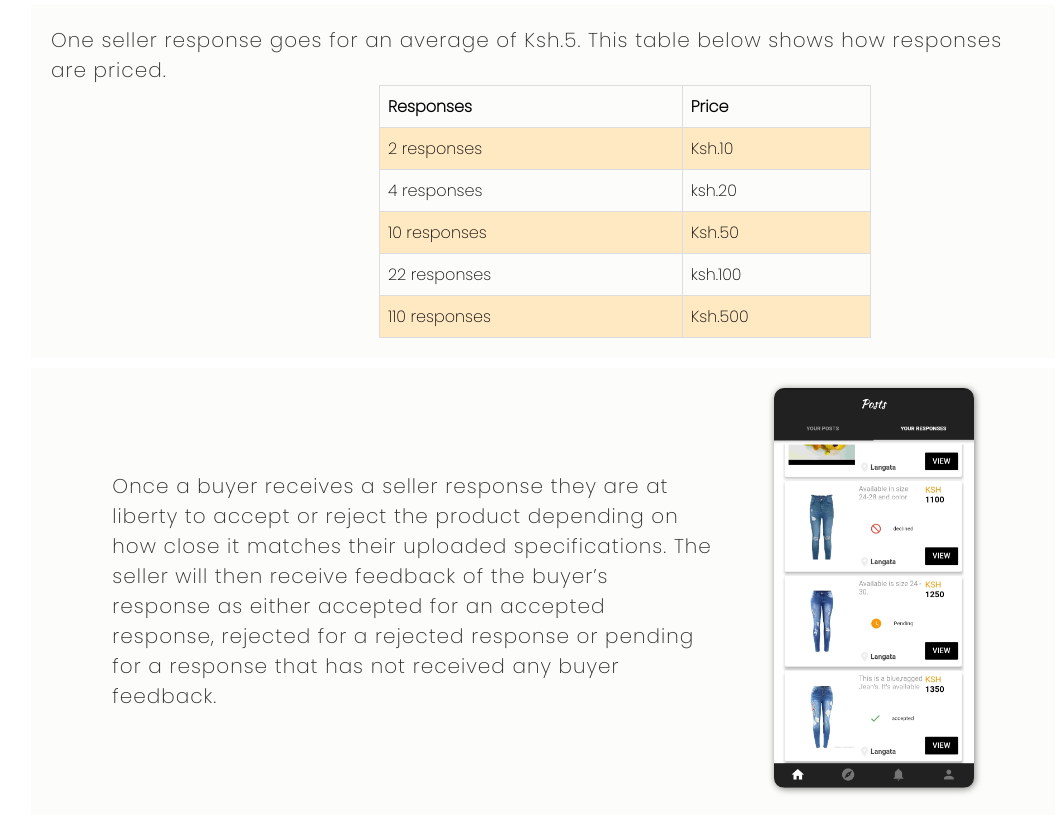
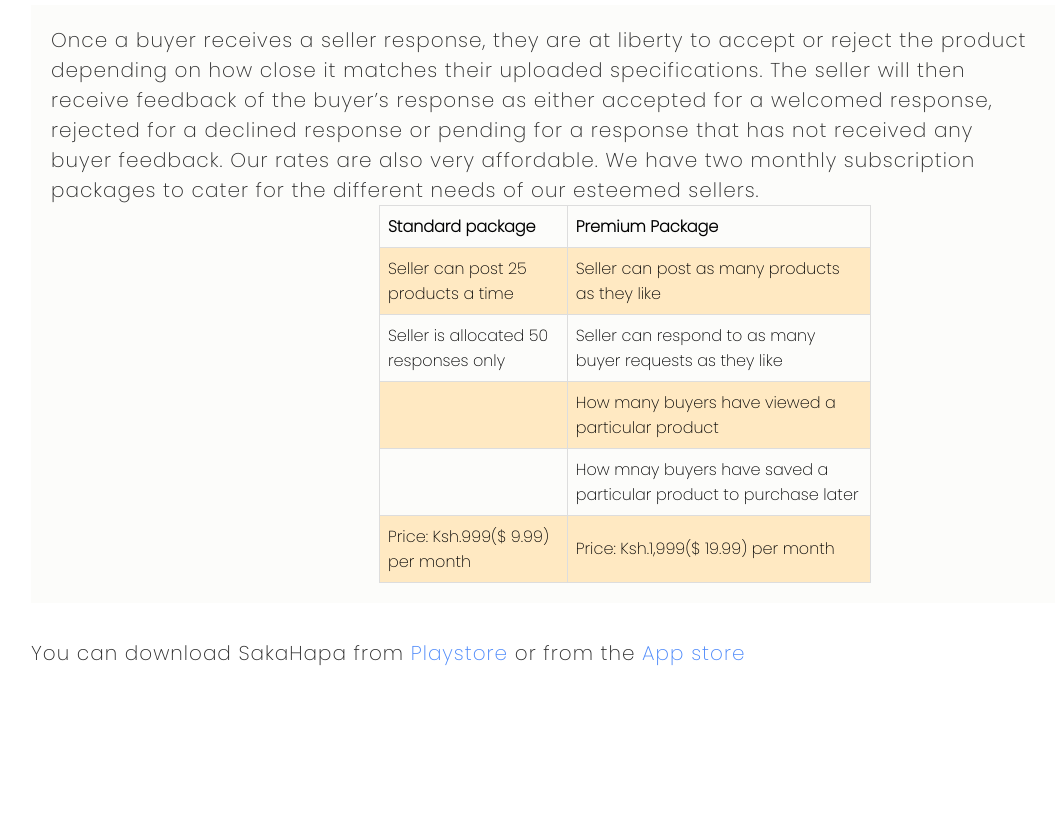
Before and after one commit to Brightmuk/sakahapa-web, a plain HTML site: page index.html in a window 1280 px wide. Shown: the part 3080-3898 px from the top of the page, without its empty margins (97-1153 px from the left). Drawn offline with Linux system fonts and the light colour scheme.

Commit message:
Change how it works content

```diff
--- a/index.html
+++ b/index.html
@@ -133,46 +133,52 @@
             </div>
             <div class="info-flex-extended">
                 <p>
-                    One seller response goes for an average of Ksh.5. This table below shows how
-                    responses are priced.
+                    Once a buyer receives a seller response, they are at liberty to accept or reject
+                    the product depending on how close it matches their uploaded specifications.
+                    The seller will then receive feedback of the buyer’s response as either accepted
+                    for a welcomed response, rejected for a declined response or pending for a
+                    response that has not received any buyer feedback.
+
+                    Our rates are also very affordable. We have two monthly subscription packages
+                    to cater for the different needs of our esteemed sellers.
                 </p>
                 <br>
                 <br>
                 <table>
                     <tr>
-                      <th>Responses</th>
-                      <th>Price</th>
+                      <th>Standard package</th>
+                      <th>Premium Package</th>
 
                     </tr>
                     <tr>
-                      <td>2 responses</td>
-                      <td>Ksh.10</td>
+                      <td>Seller can post 25 products a time</td>
+                      <td>Seller can post as many products as they like</td>
 
                     </tr>
                     <tr>
-                      <td>4 responses</td>
-                      <td>ksh.20</td>
+                      <td>Seller is allocated 50 responses only</td>
+                      <td>Seller can respond to as many buyer requests as they like</td>
 
                     </tr>
                     <tr>
-                      <td>10 responses</td>
-                      <td>Ksh.50</td>
+                      <td></td>
+                      <td>How many buyers have viewed a particular product</td>
 
                     </tr>
                     <tr>
-                      <td>22 responses</td>
-                      <td>ksh.100</td>
+                      <td></td>
+                      <td>How mnay buyers have saved a particular product to purchase later</td>
 
                     </tr>
                     <tr>
-                      <td>110 responses</td>
-                      <td>Ksh.500</td>
+                      <td>Price: Ksh.999($ 9.99) per month</td>
+                      <td>Price: Ksh.1,999($ 19.99) per month</td>
 
                     </tr>
 
                   </table>
             </div>
-            <div class="info-flex">
+            <!-- <div class="info-flex">
                 <p>
                     Once a buyer receives a seller response they are at liberty to accept or reject the
                     product depending on how close it matches their uploaded specifications. The seller
@@ -183,7 +189,7 @@
                 <div class="info-image">
                     <img src="images/scrn-shots/seller-responses.jpg" alt="">
                 </div>
-            </div>
+            </div> -->
             <br>
 
 
```
